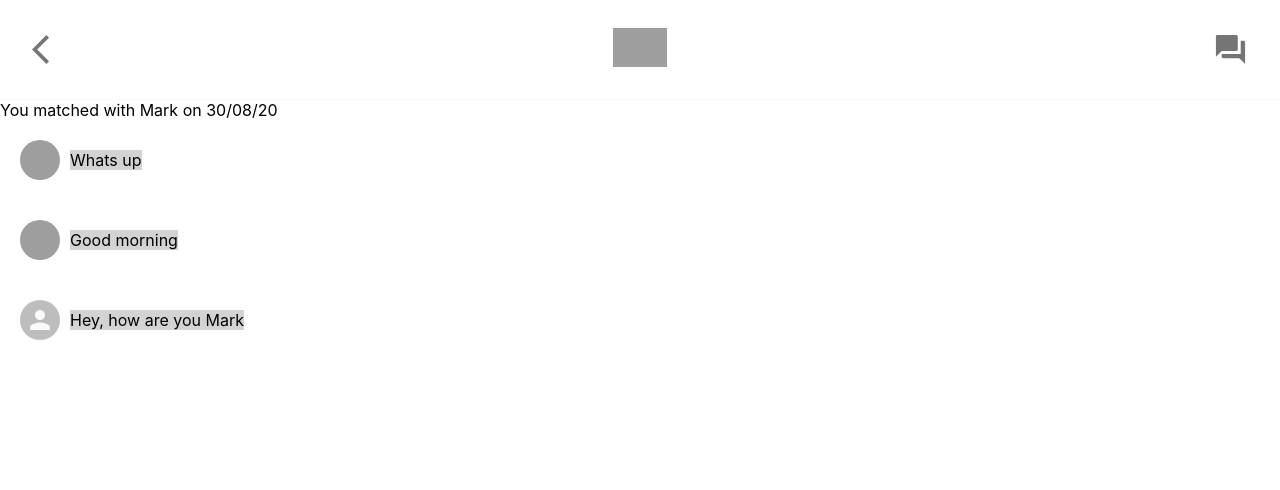
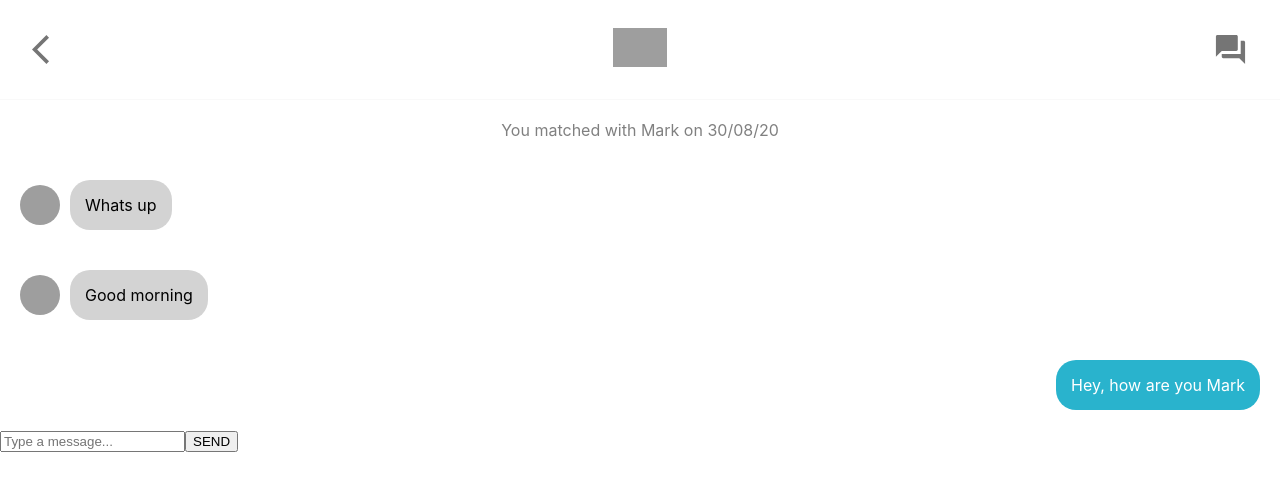
Before and after one commit to rubin-r12/tinder-clone, a React (Create React App) app in the folder tinder-clone/: page /chat/Mark in a window 1280 px wide. Shown: the top 490 px of the page. Built offline with nearby package versions, Linux system fonts and the light colour scheme; grey boxes are pictures that could not be loaded.

Commit message:
Link the chat conversation to that particular chat screen

```diff
--- a/tinder-clone/src/Chat.css
+++ b/tinder-clone/src/Chat.css
@@ -5,6 +5,10 @@
   padding: 20px;
   height: 70px;
   border-bottom: 1px solid #fafafa;
+}
+a {
+  text-decoration: none;
+  color: inherit;
 }
 .chat__details {
   flex: 1;
--- a/tinder-clone/src/Chat.js
+++ b/tinder-clone/src/Chat.js
@@ -1,9 +1,11 @@
 import React from "react";
 import "./Chat.css";
 import Avatar from "@material-ui/core/Avatar";
+import { Link } from "react-router-dom";
 
 function Chat({ name, message, profilePic, timestamp }) {
   return (
+    <Link to={`/chat/${name}`}>
       <div className="chat">
         <Avatar className="chat__image" src={profilePic} />
         <div className="chat__details">
@@ -12,6 +14,7 @@ function Chat({ name, message, profilePic, timestamp }) {
         </div>
         <p className="chat__timestamp">{timestamp}</p>
       </div>
+    </Link>
   );
 }
 
--- a/tinder-clone/src/ChatScreen.css
+++ b/tinder-clone/src/ChatScreen.css
@@ -6,4 +6,18 @@
 .chatScreen__text {
   margin-left: 10px;
   background-color: lightgrey;
+  padding: 15px;
+  border-radius: 20px;
 }
+.chatScreen__timestamp {
+  text-align: center;
+  padding: 20px;
+  color: grey;
+}
+.chatScreen__textUser {
+  margin-left: auto;
+  background-color: #29b3cd;
+  padding: 15px;
+  border-radius: 20px;
+  color: white;
+}
--- a/tinder-clone/src/ChatScreen.js
+++ b/tinder-clone/src/ChatScreen.js
@@ -23,8 +23,9 @@ function ChatScreen() {
 
   return (
     <div className="chatScreen">
-      <p>You matched with Mark on 30/08/20</p>
-      {messages.map((message) => (
+      <p className="chatScreen__timestamp">You matched with Mark on 30/08/20</p>
+      {messages.map((message) =>
+        message.name ? (
           <div className="chatScreen__message">
             <Avatar
               className="chatScreen__image"
@@ -33,7 +34,22 @@ function ChatScreen() {
             />
             <p className="chatScreen__text">{message.message}</p>
           </div>
-      ))}
+        ) : (
+          <div className="chatScreen__message">
+            <p className="chatScreen__textUser">{message.message}</p>
+          </div>
+        )
+      )}
+      <div className="chatScreen__input">
+        <form>
+          <input
+            className="chatScreen__inputField"
+            placeholder="Type a message..."
+            type="text"
+          />
+          <button className="chatScreen__inputButton">SEND</button>
+        </form>
+      </div>
     </div>
   );
 }
```
Lines whose indentation alone changed are shown as unchanged.
